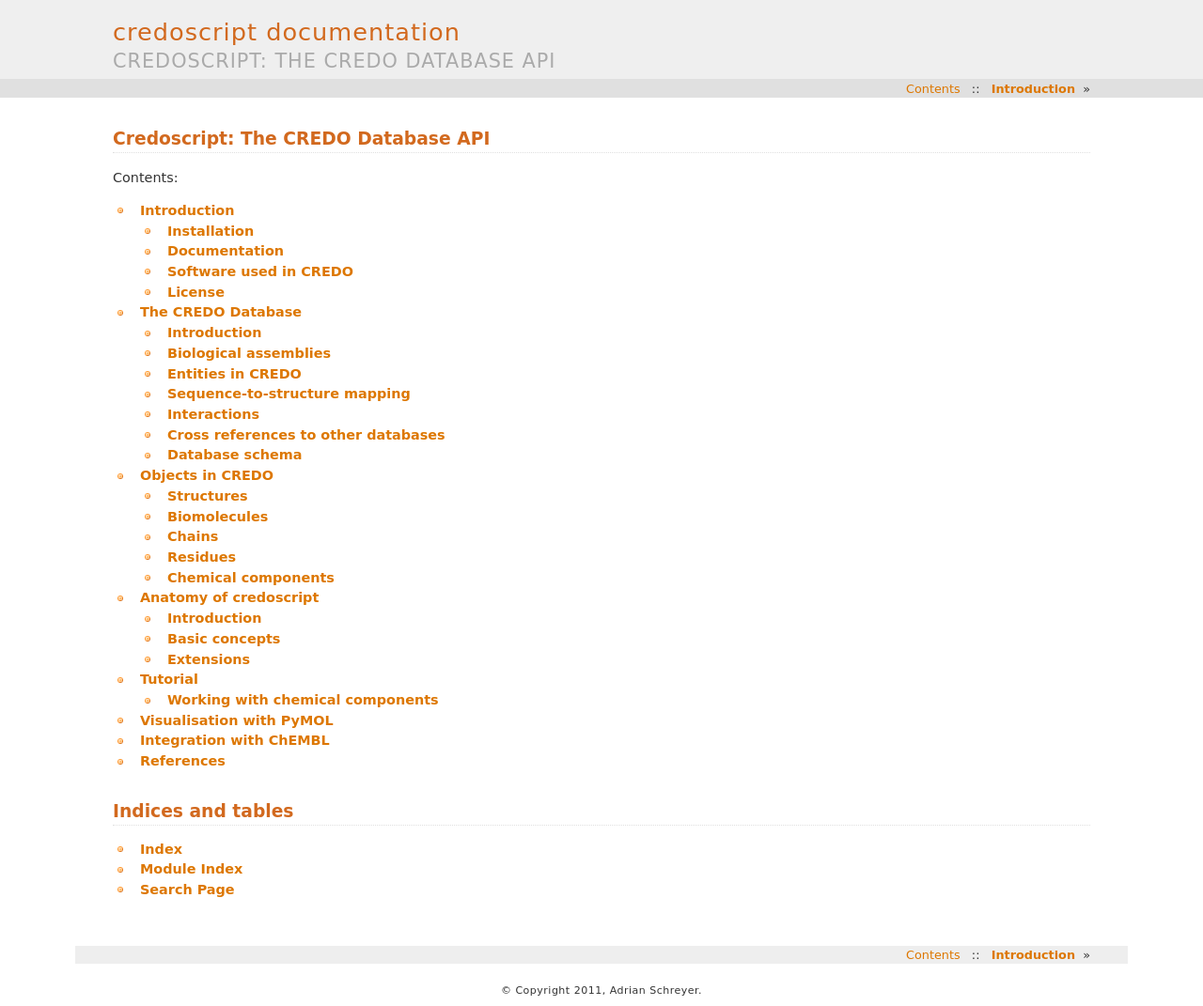
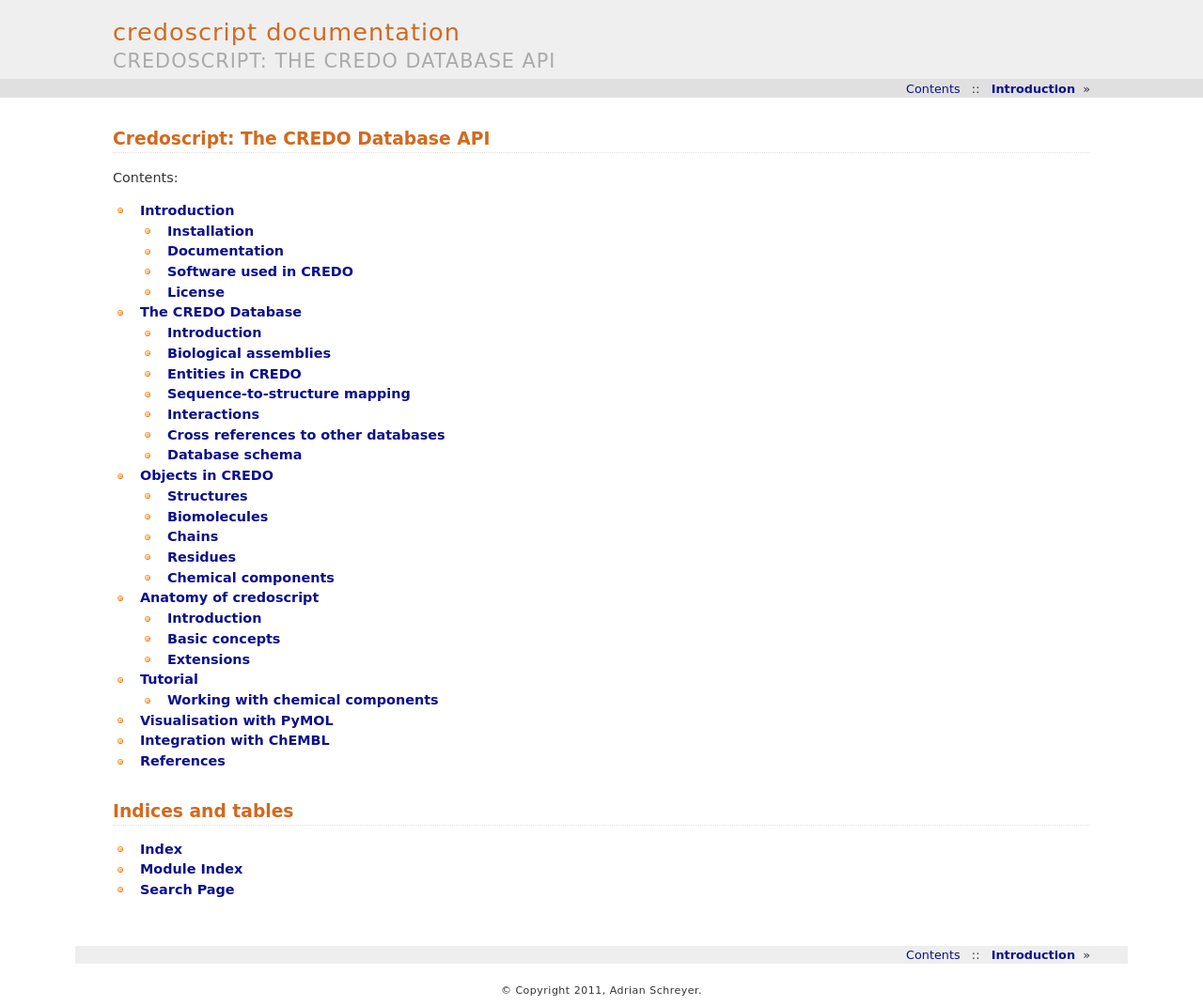
Before and after one commit to tlb-lab/credoscript, a Sphinx documentation site: the page built from docs/index.rst, in a window 1280 px wide. Shown: the whole page at 94% size. Built offline with Sphinx 7.4.7, drawn with Linux system fonts in a browser that asks for light colours.

Commit message:
Updated Sphinx theme link colours.

```diff
--- a/docs/conf.py
+++ b/docs/conf.py
@@ -97,7 +97,7 @@
 # further.  For a list of options available for each theme, see the
 # documentation.
 # textcolor
-html_theme_options = {'headingcolor':'#D2691E','linkcolor':'#dd7700','hoverlinkcolor' :'#dd7700', 'visitedlinkcolor':'#ddaa6e'}
+html_theme_options = {'headingcolor':'#D2691E','linkcolor':'#0B108C','hoverlinkcolor' :'#0E4EAD', 'visitedlinkcolor':'#0C0F66'}
 
 # Add any paths that contain custom themes here, relative to this directory.
 #html_theme_path = []
```
